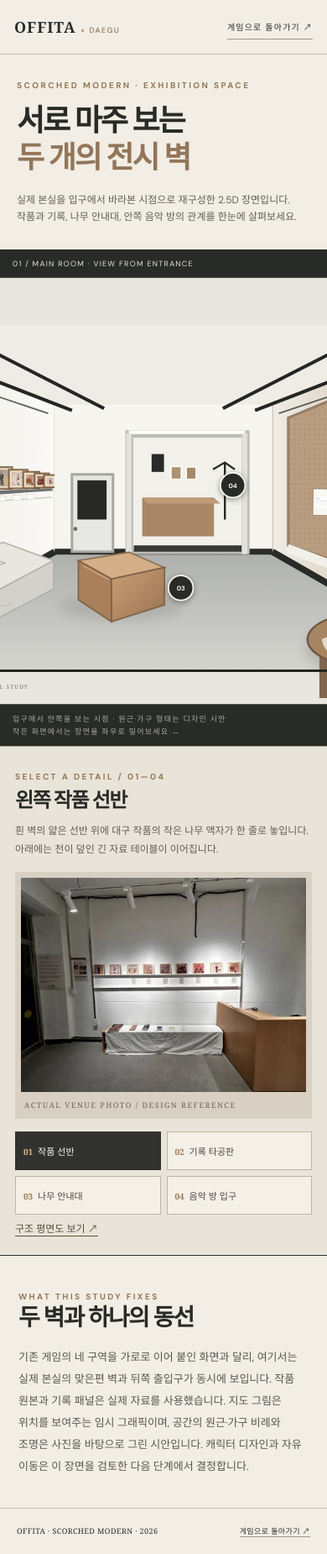
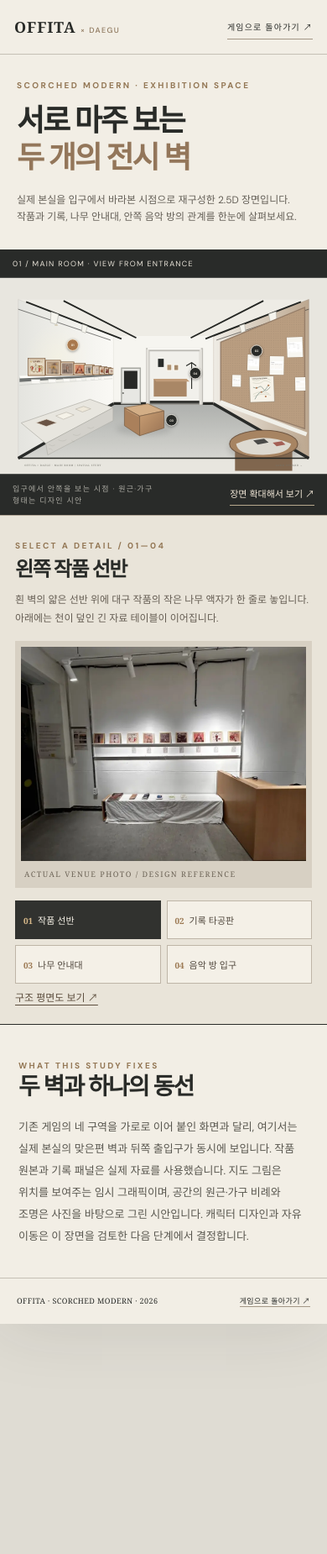
Before and after one commit to offitaamor/offitaamor.github.io, a Jekyll site: the page daegu-onna/play/scene.html, which Jekyll copies as it is, in a window 390 px wide. Shown: the whole page at 84% size. Built offline with Jekyll 4.4.1, drawn with Linux system fonts in a browser that asks for light colours; after the commit the page ends 1576 px from its top, so only the background shows below that.

Commit message:
Show complete room first on mobile with optional zoom

```diff
--- a/daegu-onna/play/scene.css
+++ b/daegu-onna/play/scene.css
@@ -51,6 +51,6 @@ a{color:inherit}
 footer{display:flex;justify-content:space-between;gap:10px;padding:23px clamp(22px,4vw,65px);border-top:1px solid #c5c0b5;font:10px Georgia,serif;letter-spacing:1.4px}
 footer a{text-decoration:none;border-bottom:1px solid #a49786}
 @media(max-width:1100px){.study-grid{grid-template-columns:minmax(0,1fr) 290px}.review-panel{padding:20px 17px}.scene-topline span:last-child{display:none}}
-@media(max-width:800px){.study-header{height:65px}.study-tag{display:none}.intro{display:block;padding:30px 20px 24px}.intro h1{font-size:clamp(36px,8vw,50px)}.intro-copy{max-width:630px;margin-top:17px;font-size:12px}.study-grid{display:block}.scene-scroll{scroll-snap-type:x proximity}#scene{width:max(100%,850px);scroll-snap-align:start}.mobile-pan{display:block}.scene-topline,.scene-caption-bar{font-size:9px;padding:10px 15px}.review-panel{border-left:0;border-top:1px solid #b2a797;display:grid;grid-template-columns:1fr 1fr;gap:12px 20px;padding:22px}.panel-head p{min-height:0}.reference{grid-column:2;grid-row:1/3}.spot-list{margin-top:0;grid-column:1}.plan-link{grid-column:1/-1;padding-top:7px}.design-note{display:block;padding:36px 22px}.design-note p{margin-top:17px}}
-@media(max-width:560px){.wordmark{font-size:18px}.wordmark span{font-size:9px}.back-link{font-size:10px}.study-header{padding:0 17px}.intro h1{font-size:36px}.scene-topline span:last-child{display:none}.scene-caption-bar{display:block;line-height:1.6}.scene-caption-bar span{display:block}.review-panel{display:flex;gap:0;padding:23px 18px}.panel-head h2{font-size:24px}.reference{order:1}.spot-list{order:2;margin-top:15px}.plan-link{order:3}.design-note h2{font-size:28px}footer{padding:20px;font-size:9px;letter-spacing:.4px}}
+@media(max-width:800px){.study-header{height:65px}.study-tag{display:none}.intro{display:block;padding:30px 20px 24px}.intro h1{font-size:clamp(36px,8vw,50px)}.intro-copy{max-width:630px;margin-top:17px;font-size:12px}.study-grid{display:block}.scene-scroll{scroll-snap-type:x proximity}#scene{width:100%;scroll-snap-align:start}.scene-scroll.is-zoomed #scene{width:850px}.mobile-pan{display:block;background:none;border:0;border-bottom:1px solid #b7a88d;color:#f2e8d8;padding:4px 0;white-space:nowrap;font-size:11px}.scene-topline,.scene-caption-bar{font-size:9px;padding:10px 15px}.review-panel{border-left:0;border-top:1px solid #b2a797;display:grid;grid-template-columns:1fr 1fr;gap:12px 20px;padding:22px}.panel-head p{min-height:0}.reference{grid-column:2;grid-row:1/3}.spot-list{margin-top:0;grid-column:1}.plan-link{grid-column:1/-1;padding-top:7px}.design-note{display:block;padding:36px 22px}.design-note p{margin-top:17px}}
+@media(max-width:560px){.wordmark{font-size:18px}.wordmark span{font-size:9px}.back-link{font-size:10px}.study-header{padding:0 17px}.intro h1{font-size:36px}.scene-topline span:last-child{display:none}.scene-caption-bar{display:flex;align-items:center;line-height:1.6}.scene-caption-bar span{max-width:55%}.review-panel{display:flex;gap:0;padding:23px 18px}.panel-head h2{font-size:24px}.reference{order:1}.spot-list{order:2;margin-top:15px}.plan-link{order:3}.design-note h2{font-size:28px}footer{padding:20px;font-size:9px;letter-spacing:.4px}}
 @media(prefers-reduced-motion:reduce){html{scroll-behavior:auto}#scene .marker circle{transition:none}}
--- a/daegu-onna/play/scene.html
+++ b/daegu-onna/play/scene.html
@@ -6,7 +6,7 @@
   <meta name="theme-color" content="#272824">
   <meta name="description" content="OFFITA 대구온나 전시 본실의 2.5D 공간 시안. 실제 전시장 사진과 함께 작품 선반, 기록 타공판, 안내대, 안쪽 음악 방의 관계를 살펴봅니다.">
   <title>OFFITA — 대구온나 본실 2.5D 시안</title>
-  <link rel="stylesheet" href="scene.css?v=20261114-2">
+  <link rel="stylesheet" href="scene.css?v=20261114-3">
 </head>
 <body>
   <div class="study-shell">
@@ -124,7 +124,7 @@
               <text x="1334" y="828" text-anchor="end" class="scene-caption">LOOK INWARD →</text>
             </svg>
           </div>
-          <div class="scene-caption-bar"><span>입구에서 안쪽을 보는 시점 · 원근·가구 형태는 디자인 시안</span><span class="mobile-pan">작은 화면에서는 장면을 좌우로 밀어보세요 ↔</span></div>
+          <div class="scene-caption-bar"><span>입구에서 안쪽을 보는 시점 · 원근·가구 형태는 디자인 시안</span><button type="button" class="mobile-pan" id="zoomScene" aria-pressed="false">장면 확대해서 보기 ↗</button></div>
         </section>
 
         <aside class="review-panel" aria-live="polite">
@@ -144,6 +144,6 @@
     </main>
     <footer><span>OFFITA · SCORCHED MODERN · 2026</span><a href="/daegu-onna/play/">게임으로 돌아가기 ↗</a></footer>
   </div>
-  <script src="scene.js?v=20261114-2"></script>
+  <script src="scene.js?v=20261114-3"></script>
 </body>
 </html>
--- a/daegu-onna/play/scene.js
+++ b/daegu-onna/play/scene.js
@@ -59,6 +59,11 @@
     if(target.classList.contains('marker'))target.addEventListener('keydown',event=>{if(event.key==='Enter'||event.key===' '){event.preventDefault();select(target.dataset.spot);}});
   });
   select('art');
-  // Preserve an overview first, then let small screens pan through the single large scene.
-  if(matchMedia('(max-width:800px)').matches)sceneScroll.scrollLeft=Math.max(0,(sceneScroll.scrollWidth-sceneScroll.clientWidth)/2);
+  const zoomButton=document.getElementById('zoomScene');
+  zoomButton.addEventListener('click',()=>{
+    const zoomed=sceneScroll.classList.toggle('is-zoomed');
+    zoomButton.setAttribute('aria-pressed',String(zoomed));
+    zoomButton.textContent=zoomed?'전체 장면 보기 ↙':'장면 확대해서 보기 ↗';
+    sceneScroll.scrollLeft=zoomed?Math.max(0,(sceneScroll.scrollWidth-sceneScroll.clientWidth)/2):0;
+  });
 })();
```
